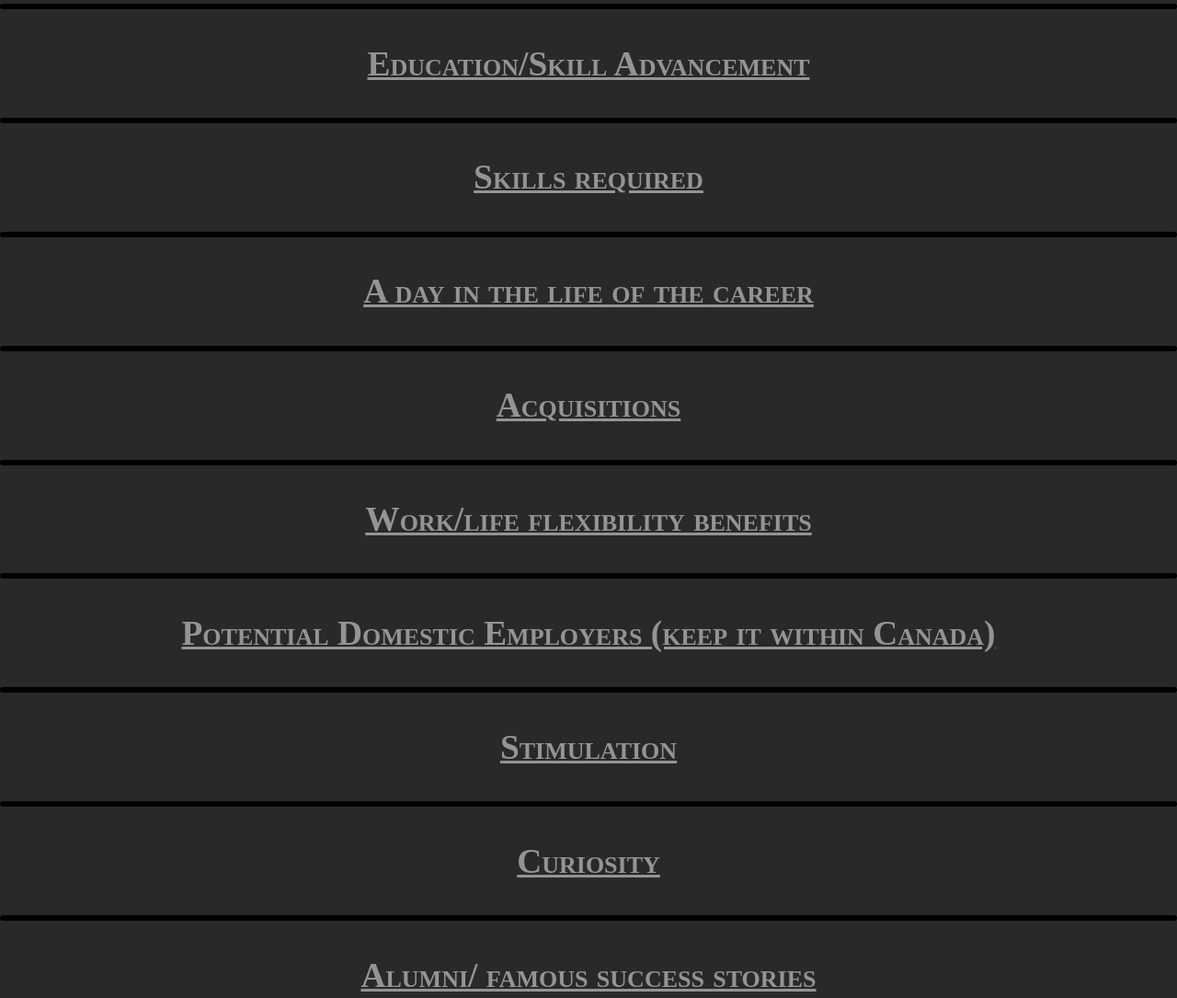
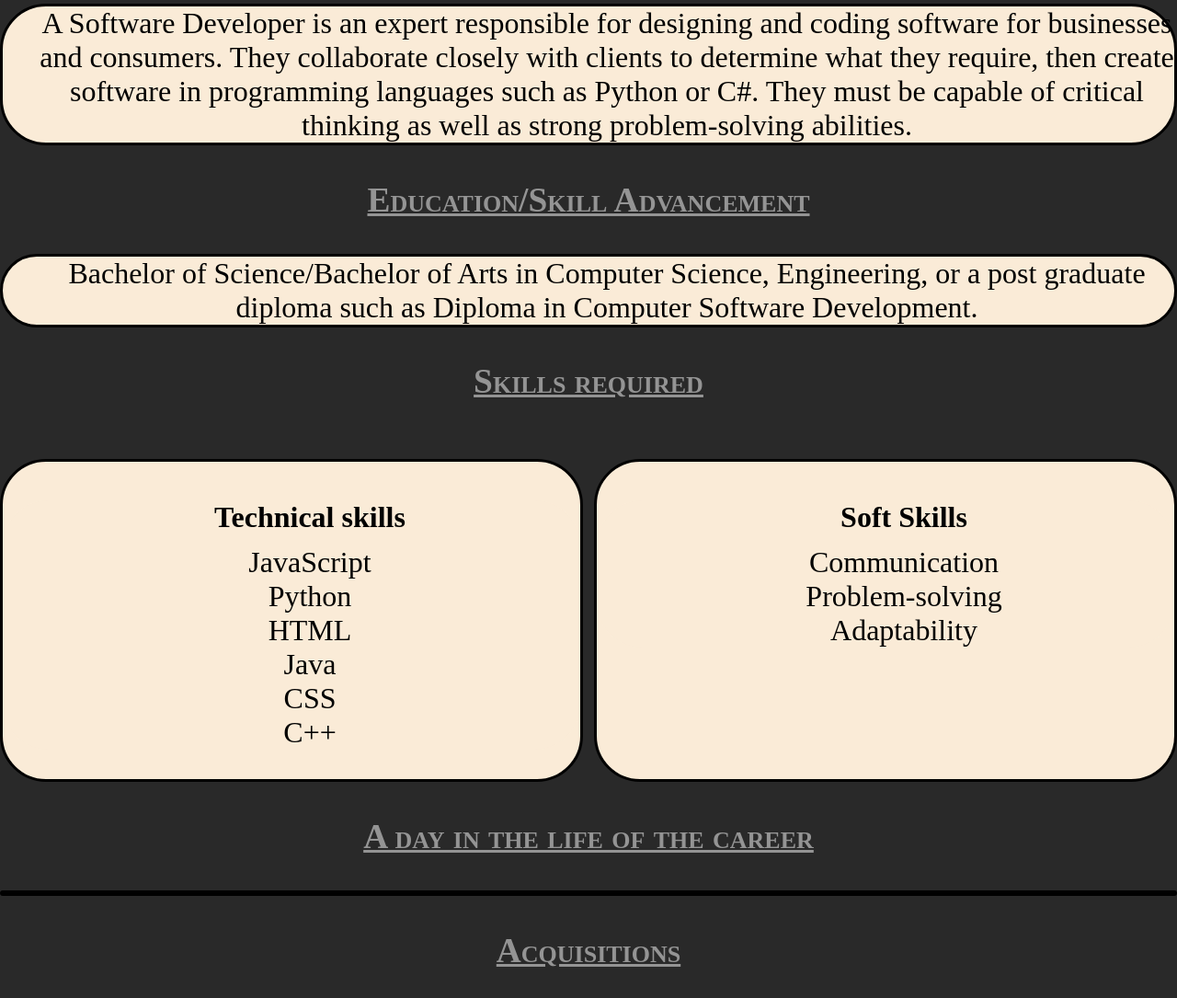
Before and after one commit to mosuperset/Careers, a plain HTML site: page software-dev.html in a window 1280 px wide. Shown: the part 411-1496 px from the top of the page at 92% size. Drawn offline with Linux system fonts and the light colour scheme.

Commit message:
Update software-dev.html
populated CSD page

```diff
--- a/software-dev.html
+++ b/software-dev.html
@@ -1,11 +1,11 @@
 <!DOCTYPE html>
 <html lang="en">
   <head>
-    <meta charset="UTF-8">
-    <meta http-equiv="X-UA-Compatible" content="IE=edge">
-    <meta name="viewport" content="width=device-width, initial-scale=1.0">
+    <meta charset="UTF-8" />
+    <meta http-equiv="X-UA-Compatible" content="IE=edge" />
+    <meta name="viewport" content="width=device-width, initial-scale=1.0" />
     <title>DMIT Careers Breakdown</title>
-    <link rel="stylesheet" href="css/styles.css">
+    <link rel="stylesheet" href="css/styles.css" />
   </head>
   <body>
     <header>
@@ -19,57 +19,89 @@
       </nav>
     </header>
     <main>
+      <h2>Key Points for Careers:</h2>
+      <h3>Job description</h3>
+      <ul>
+        <li>
+          A Software Developer is an expert responsible for designing and coding
+          software for businesses and consumers. They collaborate closely with
+          clients to determine what they require, then create software in
+          programming languages such as Python or C#. They must be capable of
+          critical thinking as well as strong problem-solving abilities.
+        </li>
+        <li></li>
+      </ul>
 
-        <h2>Key Points for Careers: </h2>
-            <h3>Job description </h3>
+      <h3>Education/Skill Advancement</h3>
+      <ul>
+        <li></li>
+        <li>
+          Bachelor of Science/Bachelor of Arts in Computer Science, Engineering,
+          or a post graduate diploma such as Diploma in Computer Software
+          Development.
+        </li>
+      </ul>
+
+      <h3>Skills required</h3>
+      <div class="skills3">
+        <div class="skills">
+          <ul>
+            <h4>Technical skills</h4>
+            <li>JavaScript</li>
+            <li>Python</li>
+            <li>HTML</li>
+            <li>Java</li>
+            <li>CSS</li>
+            <li>C++</li>
+          </ul>
+        </div>
+        <div class="skills2">
+          <ul>
+            <h4>Soft Skills</h4>
+            <li>
+              Communication
+            </li>
+            <li>
+              Problem-solving
+            </li>
+            <li>
+                Adaptability
+            </li>
+
+          </ul>
+        </div>
+      </div>
+      <h3>A day in the life of the career</h3>
       <ul>
         <li></li>
         <li></li>
       </ul>
 
-            <h3>Education/Skill Advancement  </h3>
+      <h3>Acquisitions</h3>
       <ul>
         <li></li>
         <li></li>
       </ul>
 
-            <h3>Skills required  </h3>
+      <h3>Work/life flexibility benefits</h3>
       <ul>
         <li></li>
         <li></li>
       </ul>
 
-            <h3>A day in the life of the career </h3>
+      <h3>Potential Domestic Employers (keep it within Canada)</h3>
       <ul>
         <li></li>
         <li></li>
       </ul>
 
-            <h3>Acquisitions </h3>
+      <h3>Stimulation</h3>
       <ul>
         <li></li>
         <li></li>
       </ul>
 
-            <h3>Work/life flexibility benefits </h3>
-                <ul>
-                    <li></li>
-                    <li></li>
-                </ul>
-
-            <h3>Potential Domestic Employers (keep it within Canada) </h3>
-                <ul>
-                    <li></li>
-                    <li></li>
-                </ul>
-
-            <h3>Stimulation </h3>
-                <ul>
-                    <li></li>
-                    <li></li>
-                </ul>
-
-            <h3>Curiosity </h3>
+      <h3>Curiosity</h3>
       <ul>
         <li></li>
         <li></li>
@@ -80,10 +112,7 @@
         <li></li>
         <li></li>
       </ul>
-
-
     </main>
-    <footer>
-
-    </footer>
+    <footer></footer>
   </body>
+</html>
```
Lines whose indentation alone changed are shown as unchanged.
